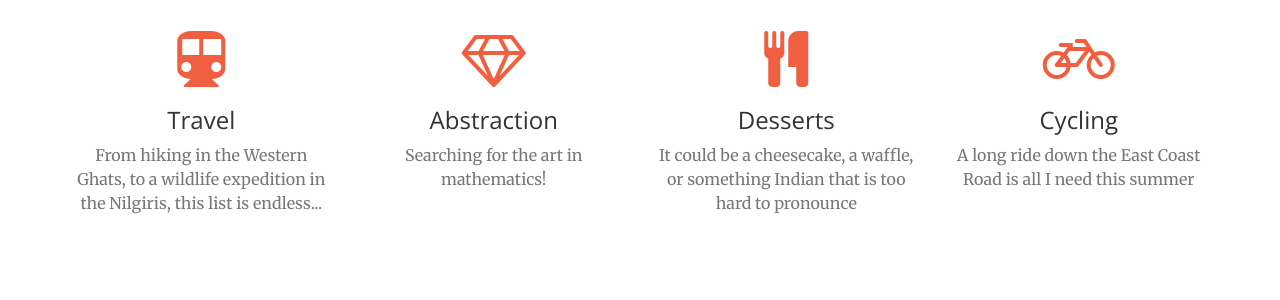
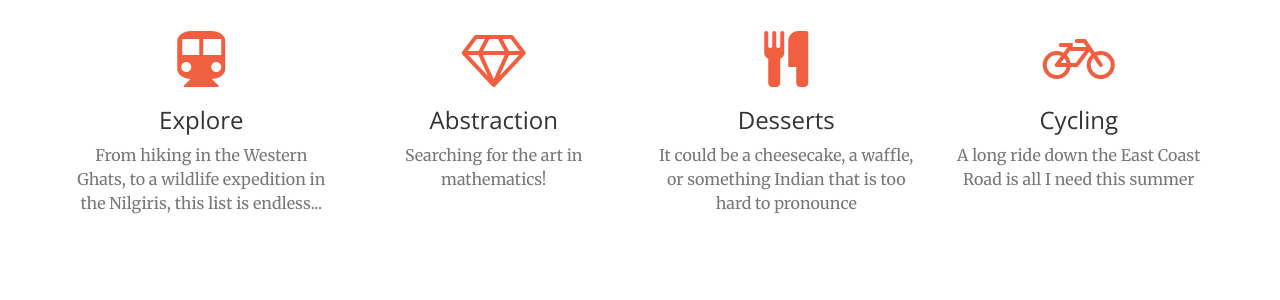
Before and after one commit to aravindbharathi/aravindbharathi.github.io, a Jekyll site: the page built from index.html, in a window 1280 px wide and 900 px high, scrolled down 1515 px. Shown: the part 157-457 px from the top of the window. Built offline with Jekyll 4.4.1, drawn with Linux system fonts in a browser that asks for light colours.

Commit message:
Update stuff.html

```diff
--- a/_includes/stuff.html
+++ b/_includes/stuff.html
@@ -14,7 +14,7 @@
                     <a href="https://instagram.com/{{ site.instagram_username }}" target="_blank">
                     <i class="fa fa-4x fa-subway wow bounceIn text-primary" data-wow-delay=".2s"></i>
                     </a>
-                    <h3>Travel</h3>
+                    <h3>Explore</h3>
                     <p class="text-muted">From hiking in the Western Ghats, to a wildlife expedition in the Nilgiris, this list is endless...</p>
                 </div>
             </div>
```
